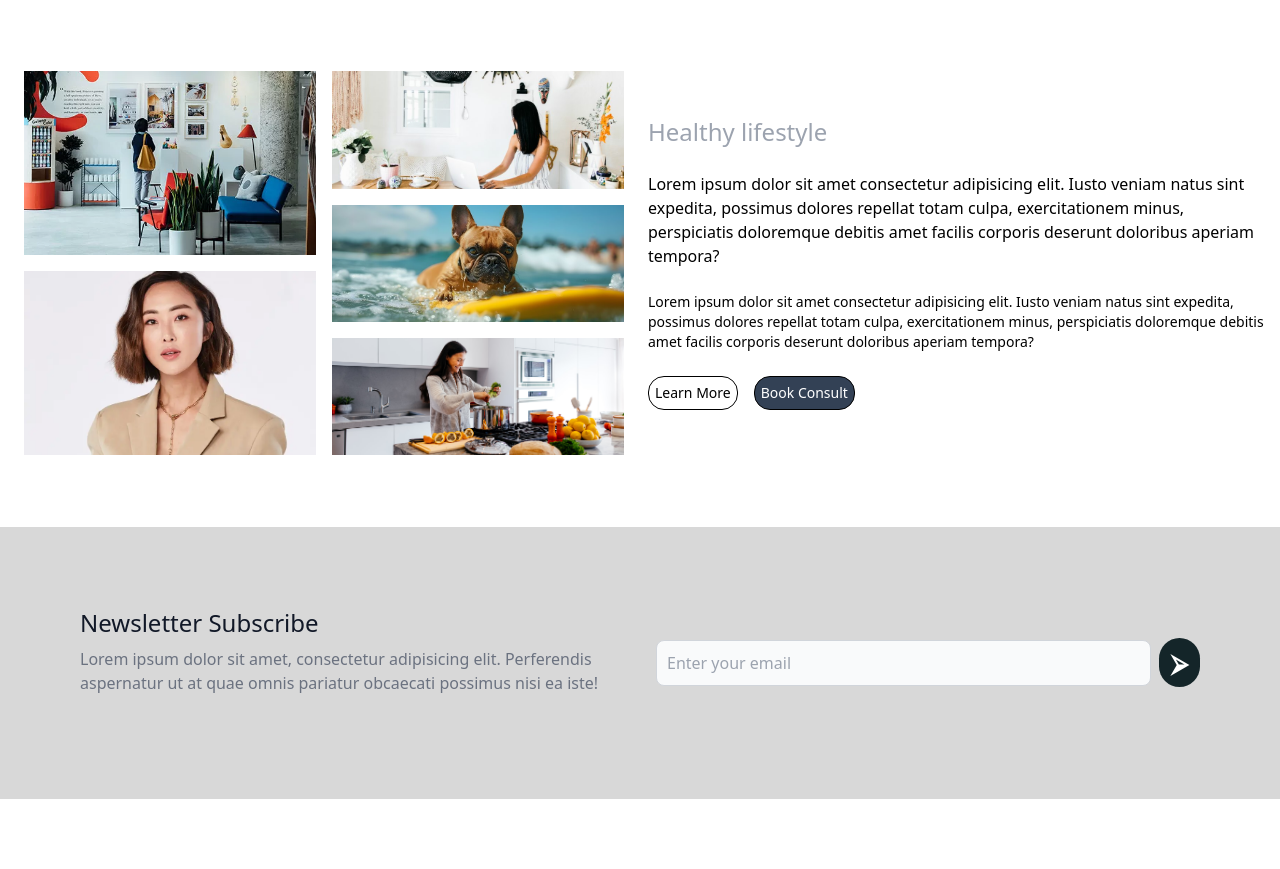
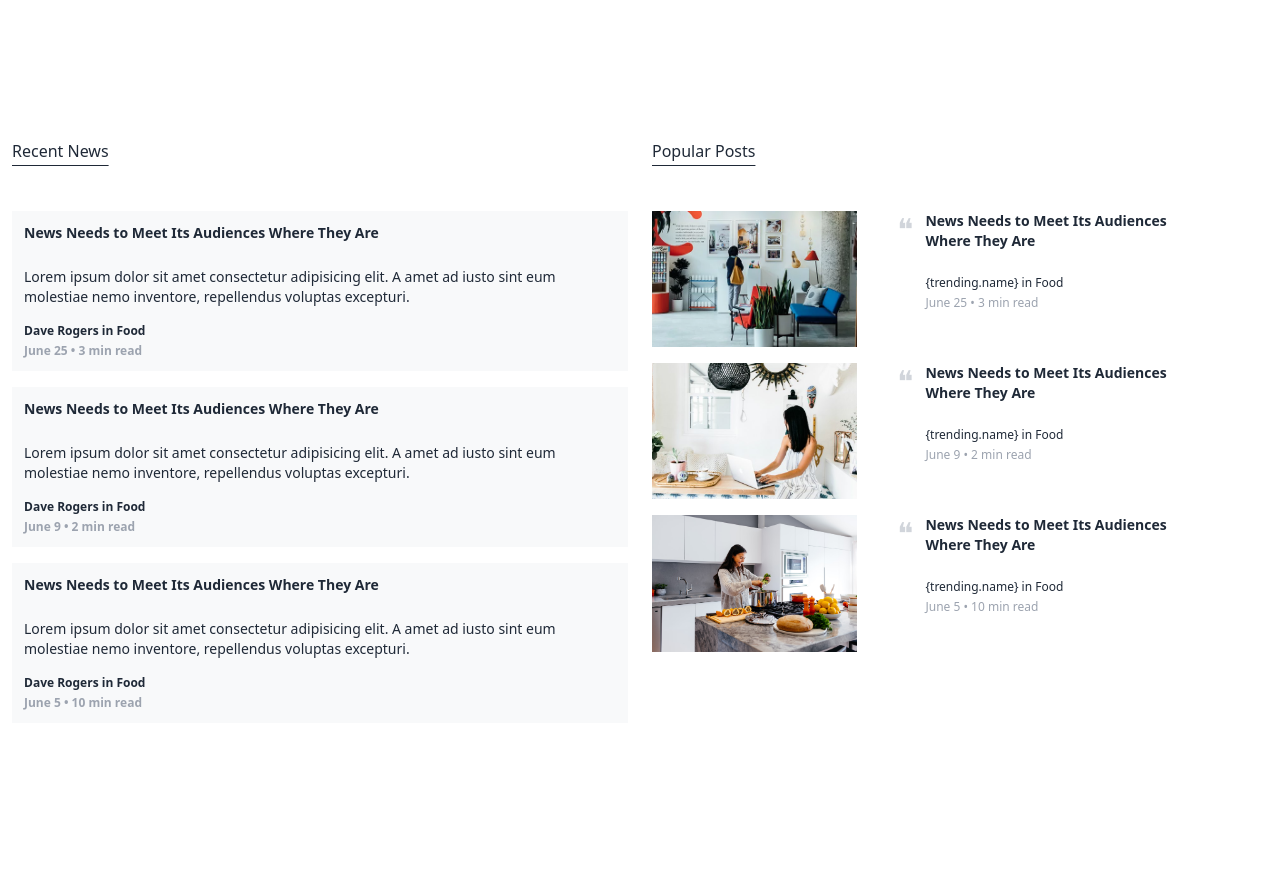
Before and after one commit to MorinaElsa/Vue-Tailwind-VlogTemplate, a Vue app: page / in a window 1280 px wide. Shown: the part 2980-3849 px from the top of the page. Before the commit the page ends 3779 px from the top, so only its background shows below. Built offline with nearby package versions, Linux system fonts and the light colour scheme; the HTML template or start-up script is replaced by a standard one.

Commit message:
aded MoreArticle compoennt

```diff
--- a/src/App.vue
+++ b/src/App.vue
@@ -6,6 +6,7 @@ import SubscribeVue from "./components/Subscribe.vue";
 import HealthVue from "./components/Health.vue";
 import InfluencersVue from "./components/Influencers.vue";
 import EditorPickVue from "./components/EditorPick.vue";
+import MoreArticleVue from "./components/MoreArticle.vue";
 </script>
 
 <template>
@@ -13,6 +14,7 @@ import EditorPickVue from "./components/EditorPick.vue";
   <HomeVue />
   <EditorPickVue />
   <InfluencersVue />
+  <MoreArticleVue />
   <HealthVue />
   <SubscribeVue />
 </template>
--- a/src/assets/data/editorsPickData.js
+++ b/src/assets/data/editorsPickData.js
@@ -4,6 +4,7 @@ import imgCooking from "../img/cook.png";
 const data = [
   {
     id: "01",
+    letter: "❝",
     image: imgVlogFirst,
     title: "News Needs to Meet Its Audiences Where They Are",
     titleLink: "https://preview.colorlib.com/theme/meranda/blog-single.html",
@@ -14,6 +15,7 @@ const data = [
   },
   {
     id: "02",
+    letter: "❝",
     image: imgVlogSecond,
     title: "News Needs to Meet Its Audiences Where They Are",
     titleLink: "https://preview.colorlib.com/theme/meranda/blog-single.html",
@@ -24,6 +26,7 @@ const data = [
   },
   {
     id: "03",
+    letter: "❝",
     image: imgCooking,
     title: "News Needs to Meet Its Audiences Where They Are",
     titleLink: "https://preview.colorlib.com/theme/meranda/blog-single.html",
--- /dev/null
+++ b/src/components/MoreArticle.vue
@@ -0,0 +1,81 @@
+<template>
+  <div
+    class="max-w-screen-xl mx-auto lg:flex lg:flex-row sm:flex-col mt-32 mb-16"
+  >
+    <div class="lg:w-1/2 flex flex-col space-y-4 text-gray-800 py-3 px-3">
+      <h1 class="text-md underline underline-offset-8 mb-8">Recent News</h1>
+
+      <div
+        v-for="post in dataAll"
+        class="bg-posts-background leading-relaxed flex flex-row mb-6"
+        :key="post.id"
+      >
+        <div class="w-full text-sm font-semibold p-3">
+          <h2 class="mb-6">
+            {{ post.title }}
+          </h2>
+          <p class="text-sm font-light mb-4">
+            Lorem ipsum dolor sit amet consectetur adipisicing elit. A amet ad
+            iusto sint eum molestiae nemo inventore, repellendus voluptas
+            excepturi.
+          </p>
+          <div class="flex flex-col space-y-1 text-xs">
+            <span>{{ post.name }} in Food</span>
+            <span class="text-gray-400">
+              {{ post.date }} <span>{{ post.icon }}</span>
+              {{ post.readMinutes }}
+            </span>
+          </div>
+        </div>
+      </div>
+    </div>
+
+    <div class="lg:w-1/2 flex flex-col space-y-4 text-gray-800 py-3 px-3">
+      <div>
+        <h1 class="text-md underline underline-offset-8 mb-8">Popular Posts</h1>
+      </div>
+      <div
+        class="lg:flex lg:flex-row space-x-10"
+        v-for="trending in dataAll"
+        :key="trending.id"
+      >
+        <div class="lg:w-1/3">
+          <img
+            :src="trending.image"
+            alt="Thumbnail"
+            class="w-full h-full object-cover"
+          />
+        </div>
+        <div class="lg:w-1/2 flex flex-row mb-6" key="trending.id">
+          <div class="text-gray-300 text-3xl">{{ trending.letter }}</div>
+          <div class="text-sm pb-3 px-3">
+            <h2 class="mb-6 font-semibold">
+              {{ trending.title }}
+            </h2>
+            <div class="flex flex-col space-y-1 text-xs">
+              <span>{trending.name} in Food</span>
+              <span class="text-gray-400">
+                {{ trending.date }} <span>{{ trending.icon }}</span>
+                {{ trending.readMinutes }}
+              </span>
+            </div>
+          </div>
+        </div>
+      </div>
+    </div>
+  </div>
+</template>
+
+<script>
+import dataAll from "../assets/data/editorsPickData";
+
+export default {
+  name: "MoreArticlePage",
+  components: {},
+  data() {
+    return {
+      dataAll: dataAll,
+    };
+  },
+};
+</script>
```
